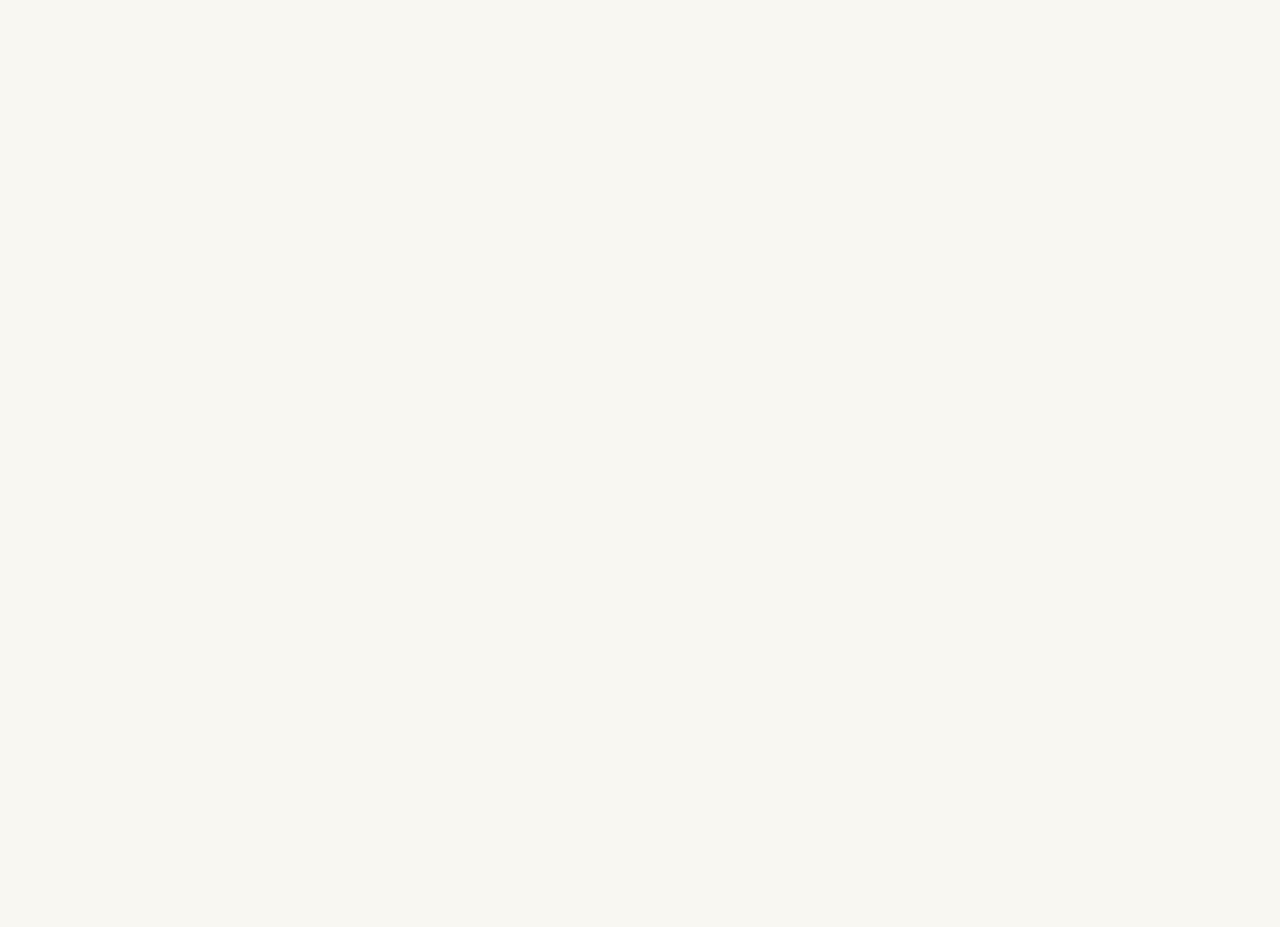
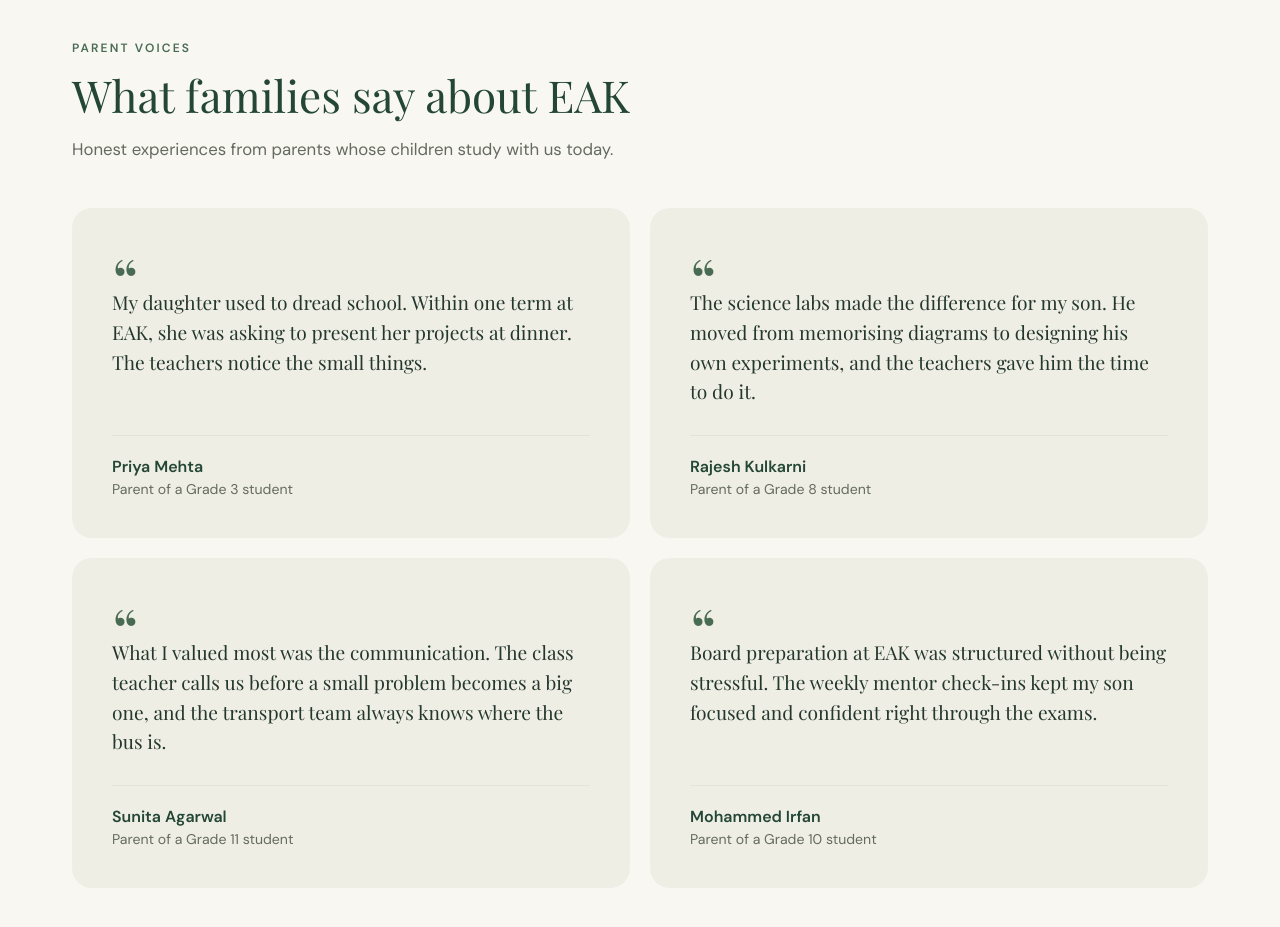
Before and after one commit to mayaswami/eakpustak-admissions, a React (Vite) app: page / in a window 1280 px wide. Shown: the part 6780-7707 px from the top of the page. Before the commit the page ends 6719 px from the top, so only its background shows below. Built offline with nearby package versions, Linux system fonts and the light colour scheme.

Commit message:
feat: add parent Testimonials section with data and styling

```diff
--- a/src/App.jsx
+++ b/src/App.jsx
@@ -8,6 +8,7 @@ import AdmissionProcess from "./components/AdmissionProcess";
 import ImportantDates from "./components/ImportantDates";
 import RequiredDocuments from "./components/RequiredDocuments";
 import FeeStructure from "./components/FeeStructure";
+import Testimonials from "./components/Testimonials";
 
 function App() {
   return (
@@ -23,6 +24,7 @@ function App() {
         <ImportantDates />
         <RequiredDocuments />
         <FeeStructure />
+        <Testimonials />
       </main>
     </>
   );
--- /dev/null
+++ b/src/components/Testimonials.css
@@ -0,0 +1,88 @@
+.testimonials {
+  max-width: 1200px;
+  margin: 0 auto;
+  padding: 4rem 1.25rem;
+  border-top: 1px solid var(--color-border);
+}
+
+/* Mobile: 1 testimonial per row */
+.testimonials-grid {
+  display: grid;
+  grid-template-columns: 1fr;
+  gap: 1.25rem;
+  margin: 0;
+  padding: 0;
+  list-style: none;
+}
+
+.testimonials-grid > li {
+  display: flex;
+}
+
+.testimonial {
+  display: flex;
+  flex: 1;
+  flex-direction: column;
+  margin: 0;
+  padding: 2rem;
+  border-radius: 20px;
+  background: #efeee5;
+}
+
+.testimonial__mark {
+  display: block;
+  height: 2.5rem;
+  font-family: var(--font-heading);
+  font-size: 4rem;
+  line-height: 1;
+  color: var(--color-green);
+}
+
+.testimonial blockquote {
+  flex: 1;
+  margin: 0;
+}
+
+.testimonial blockquote p {
+  margin: 0;
+  font-family: var(--font-heading);
+  font-size: 1.2rem;
+  line-height: 1.55;
+  color: var(--color-text);
+}
+
+.testimonial figcaption {
+  display: flex;
+  flex-direction: column;
+  gap: 0.2rem;
+  margin-top: 1.75rem;
+  padding-top: 1.25rem;
+  border-top: 1px solid var(--color-border);
+}
+
+.testimonial__name {
+  font-weight: 600;
+  color: var(--color-forest);
+}
+
+.testimonial__relation {
+  font-size: 0.88rem;
+  color: var(--color-muted);
+}
+
+/* Tablet and desktop: 2 per row */
+@media (min-width: 768px) {
+  .testimonials-grid {
+    grid-template-columns: repeat(2, 1fr);
+  }
+}
+
+@media (min-width: 1024px) {
+  .testimonials {
+    padding: 6rem 2rem;
+  }
+
+  .testimonial {
+    padding: 2.5rem;
+  }
+}
--- /dev/null
+++ b/src/components/Testimonials.jsx
@@ -0,0 +1,37 @@
+import { testimonials } from "../data/testimonials";
+import "./Testimonials.css";
+
+function Testimonials() {
+  return (
+    <section id="testimonials" className="testimonials">
+      <div className="section-header">
+        <p className="eyebrow">PARENT VOICES</p>
+        <h2>What families say about EAK</h2>
+        <p className="section-intro">
+          Honest experiences from parents whose children study with us today.
+        </p>
+      </div>
+
+      <ul className="testimonials-grid">
+        {testimonials.map((item) => (
+          <li key={item.id}>
+            <figure className="testimonial">
+              <span className="testimonial__mark" aria-hidden="true">
+                &ldquo;
+              </span>
+              <blockquote>
+                <p>{item.quote}</p>
+              </blockquote>
+              <figcaption>
+                <span className="testimonial__name">{item.name}</span>
+                <span className="testimonial__relation">{item.relation}</span>
+              </figcaption>
+            </figure>
+          </li>
+        ))}
+      </ul>
+    </section>
+  );
+}
+
+export default Testimonials;
--- /dev/null
+++ b/src/data/testimonials.js
@@ -0,0 +1,30 @@
+export const testimonials = [
+    {
+        id: "priya",
+        quote:
+            "My daughter used to dread school. Within one term at EAK, she was asking to present her projects at dinner. The teachers notice the small things.",
+        name: "Priya Mehta",
+        relation: "Parent of a Grade 3 student",
+    },
+    {
+        id: "rajesh",
+        quote:
+            "The science labs made the difference for my son. He moved from memorising diagrams to designing his own experiments, and the teachers gave him the time to do it.",
+        name: "Rajesh Kulkarni",
+        relation: "Parent of a Grade 8 student",
+    },
+    {
+        id: "sunita",
+        quote:
+            "What I valued most was the communication. The class teacher calls us before a small problem becomes a big one, and the transport team always knows where the bus is.",
+        name: "Sunita Agarwal",
+        relation: "Parent of a Grade 11 student",
+    },
+    {
+        id: "irfan",
+        quote:
+            "Board preparation at EAK was structured without being stressful. The weekly mentor check-ins kept my son focused and confident right through the exams.",
+        name: "Mohammed Irfan",
+        relation: "Parent of a Grade 10 student",
+    },
+];
```
